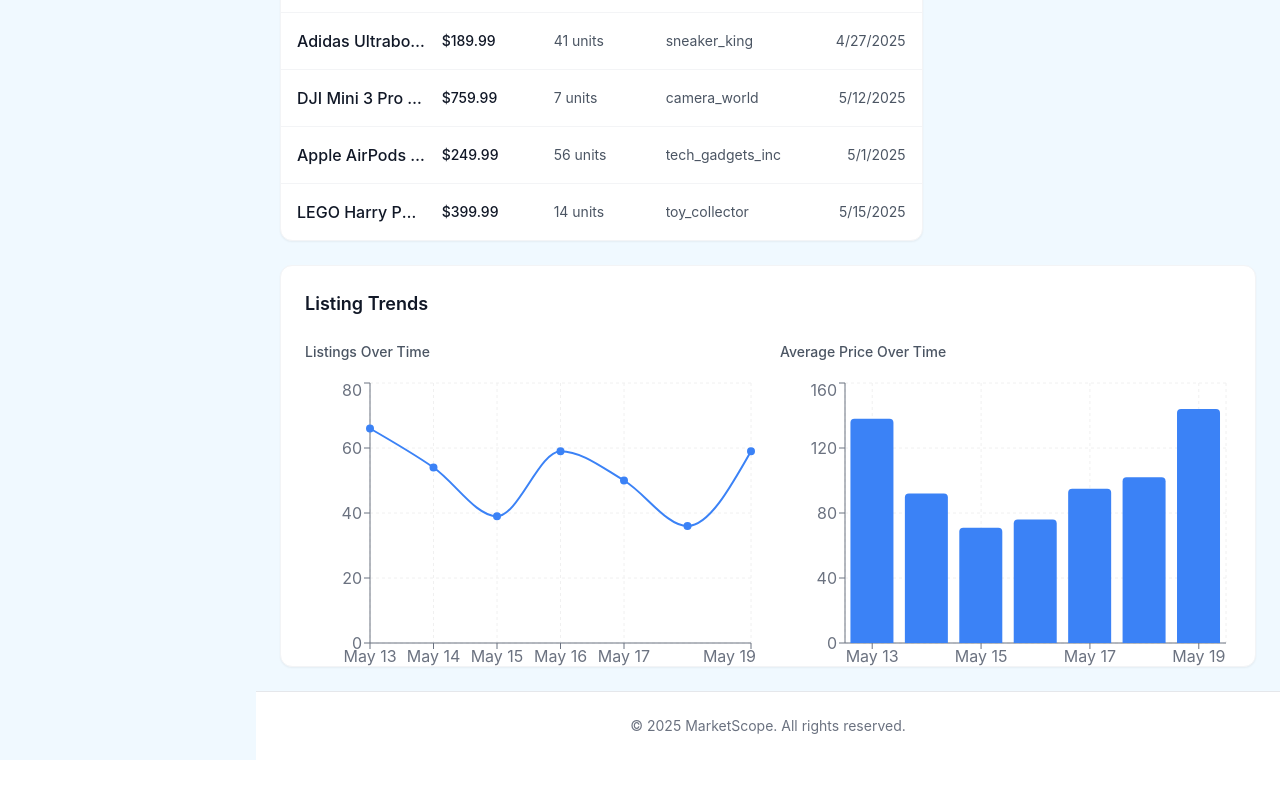
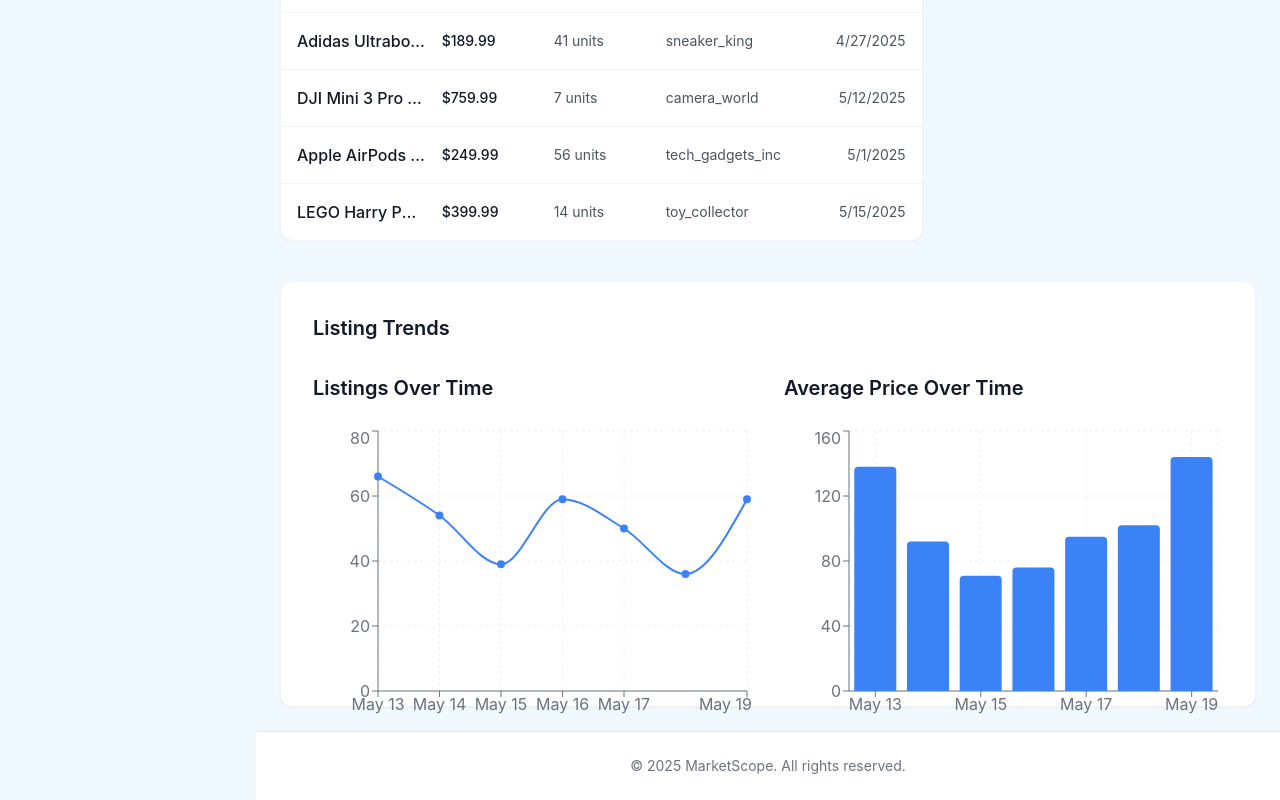
Before and after one commit to rk95x/MarketScope, a Next.js app: page / in a window 1280 px wide. Shown: the part 901-1701 px from the top of the page. Before the commit the page ends 1661 px from the top, so only its background shows below. Built offline with nearby package versions, Linux system fonts and the light colour scheme.

Commit message:
Your descriptive commit message

```diff
--- a/components/TrendCharts.tsx
+++ b/components/TrendCharts.tsx
@@ -23,13 +23,13 @@ const mockData = generateMockData();
 
 export default function TrendCharts() {
   return (
-    <div className="bg-white rounded-xl shadow-sm border border-gray-100 p-4 md:p-6 mt-6">
-      <h2 className="text-lg font-semibold text-[#111827] mb-6">Listing Trends</h2>
+    <section className="bg-white rounded-xl shadow-sm border border-gray-100 p-6 md:p-8 mt-10">
+      <h2 className="text-xl font-semibold text-[#111827] mb-8">Listing Trends</h2>
 
-      <div className="grid grid-cols-1 lg:grid-cols-2 gap-6">
+      <div className="grid grid-cols-1 lg:grid-cols-2 gap-8">
         {/* Listings Over Time Chart */}
         <div className="h-[300px]">
-          <h3 className="text-sm font-medium text-gray-600 mb-4">Listings Over Time</h3>
+          <h3 className="text-xl font-semibold text-[#111827] mb-6">Listings Over Time</h3>
           <ResponsiveContainer width="100%" height="100%">
             <LineChart data={mockData}>
               <CartesianGrid strokeDasharray="3 3" stroke="#f0f0f0" />
@@ -56,7 +56,7 @@ export default function TrendCharts() {
 
         {/* Average Price Chart */}
         <div className="h-[300px]">
-          <h3 className="text-sm font-medium text-gray-600 mb-4">Average Price Over Time</h3>
+          <h3 className="text-xl font-semibold text-[#111827] mb-6">Average Price Over Time</h3>
           <ResponsiveContainer width="100%" height="100%">
             <BarChart data={mockData}>
               <CartesianGrid strokeDasharray="3 3" stroke="#f0f0f0" />
@@ -79,6 +79,6 @@ export default function TrendCharts() {
           </ResponsiveContainer>
         </div>
       </div>
-    </div>
+    </section>
   );
 }
--- a/pages/index.tsx
+++ b/pages/index.tsx
@@ -106,7 +106,7 @@ export default function Home() {
           </div>
 
           {/* Main Content Area */}
-          <div className="grid grid-cols-1 lg:grid-cols-3 gap-4 md:gap-6">
+          <div className="grid grid-cols-1 lg:grid-cols-3 gap-6 mb-10">
             {/* Product List */}
             <div className="lg:col-span-2 bg-white rounded-xl shadow-sm border border-gray-100 transition-all duration-300 overflow-hidden">
               <div className="p-4 border-b border-gray-100">
@@ -140,7 +140,7 @@ export default function Home() {
             </div>
 
             {/* Right Sidebar */}
-            <div className="space-y-4 md:space-y-6">
+            <div className="space-y-6">
               {/* Top Sellers Chart */}
               <div className="bg-white rounded-xl shadow-sm border border-gray-100 p-4 md:p-6 transition-all duration-300">
                 <h3 className="text-lg font-semibold text-[#111827] mb-4">
```
